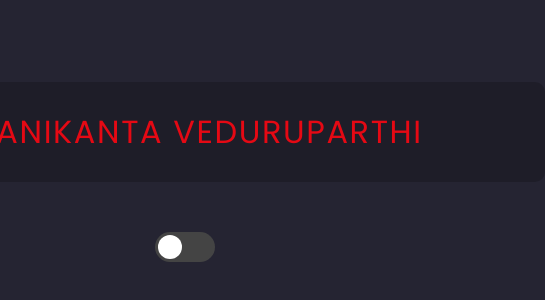
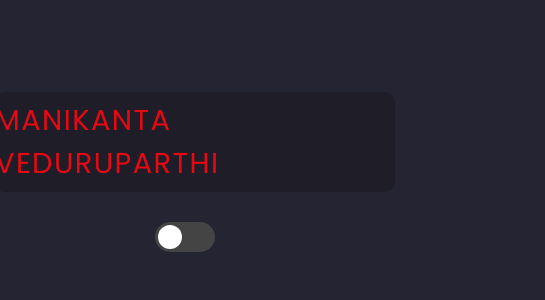
Before and after one commit to manikanta514-bit/Netflix-hover, a plain HTML site: page index.html in a window 390 px wide. Shown: the part 250-550 px from the top of the page, 545 px wide, since content can reach past the window. Drawn offline with Linux system fonts and the light colour scheme.

Commit message:
updated successfully

```diff
--- a/net.css
+++ b/net.css
@@ -121,3 +121,42 @@ input:checked + .slider {
 input:checked + .slider::before {
   transform: translateX(30px);
 }
+
+/* --- RESPONSIVE MEDIA QUERIES --- */
+
+/* Mobile (max-width: 480px) */
+@media (max-width: 480px) {
+  body {
+    padding: 0;               /* no extra horizontal padding */
+    display: flex;            /* ensure flex centering still applies */
+    justify-content: center;
+    align-items: center;
+  }
+
+  .btn {
+    width: 50%;
+    max-width: 400px;
+    height: 90px;
+    font-size: 1.4em;
+    margin: 0 auto;
+    filter: none;
+  }
+
+  /* keep hover glow fully visible */
+  .btn:hover {
+    filter: drop-shadow(0 0 10px #e50914) drop-shadow(0 0 30px #e50914);
+  }
+}
+
+/* Medium / Desktop (max-width: 1080px) */
+@media (max-width: 1080px) {
+  .btn {
+    width: 700px;
+    height: 100px;
+    font-size: 1.8em;
+  }
+
+  .container {
+    margin-bottom: 30px;
+  }
+}
--- a/toggle.js
+++ b/toggle.js
@@ -1,7 +1,7 @@
 const toggle = document.getElementById('bgToggle');
 toggle.addEventListener('change', () => {
     if(toggle.checked){
-        document.body.style.background = 'linear-gradient(145deg, #00A0DF, #FF0000, #6E2CA5)';
+        document.body.style.background = 'linear-gradient(145deg, #ff6600)';
     } else {
         document.body.style.background = 'black';
     }
```
